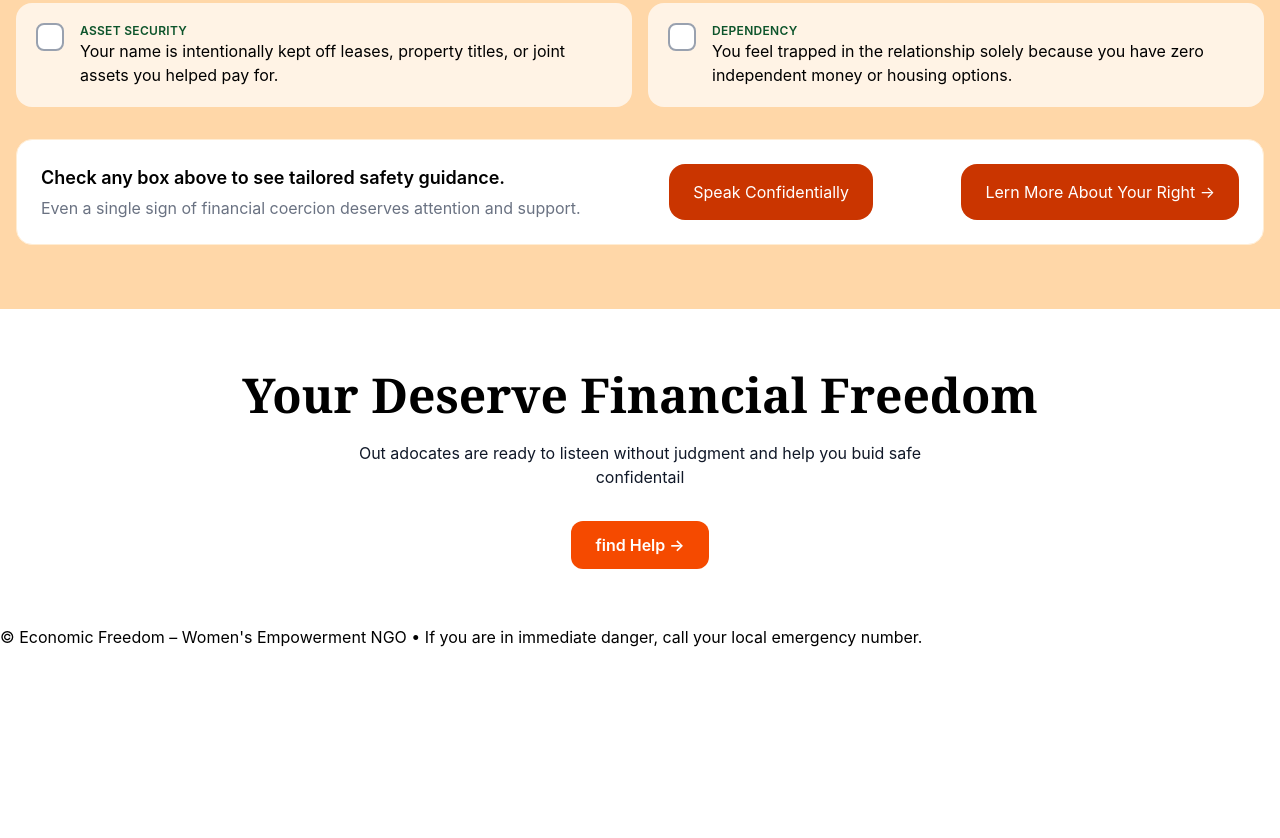
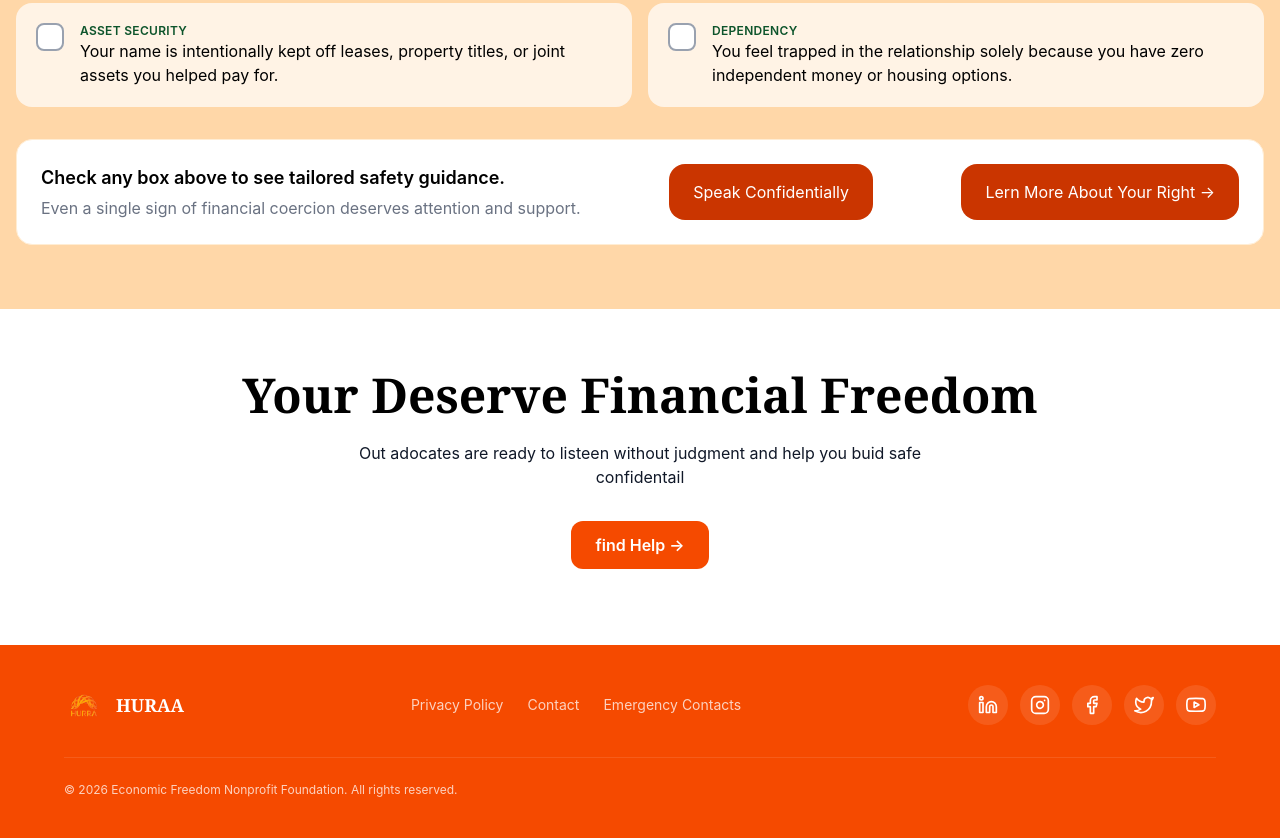
Before and after one commit to ABDELKBIR-FALH/Abdelkbirfalh-finalproject-html-css, a website: page public/pages/awareness.html in a window 1280 px wide. Shown: the part 2746-3584 px from the top of the page. Before the commit the page ends 3395 px from the top, so only its background shows below. Drawn offline with Linux system fonts and the light colour scheme.

Commit message:
add footer

```diff
--- a/public/pages/awareness.html
+++ b/public/pages/awareness.html
@@ -209,10 +209,73 @@
  </section>
 
 </main>
+<footer class="bg-orange-600 text-white/75 px-4 py-10 mt-5">
+  <div class="max-w-6xl mx-auto flex flex-col md:flex-row items-center justify-between gap-6 text-sm">
 
-<footer>
-  <p>© Economic Freedom – Women's Empowerment NGO • If you are in immediate danger, call your local emergency number.</p>
+    <!-- logo-->
+    <div class="flex items-center gap-3 text-white">
+        <img class="w-10 h-auto" src="../images/LOGO-removebg.png" alt="Logo">
+
+      <span class="font-serif font-bold text-lg">HURAA</span>
+    </div>
+
+    <!-- links-->
+    <nav class="flex gap-6">
+      <a href="#" class="hover:text-white">Privacy Policy</a>
+      <a href="#" class="hover:text-white">Contact</a>
+      <a href="#" class="hover:text-white">Emergency Contacts</a>
+    </nav>
+
+    <!-- sociale media-->
+    <div class="flex gap-3">
+
+      <!-- LinkedIn -->
+      <a href="#" aria-label="LinkedIn" class="size-10 rounded-full bg-white/10 hover:bg-brand text-white grid place-items-center transition">
+        <svg class="size-5" viewBox="0 0 24 24" fill="none" stroke="currentColor" stroke-width="2" stroke-linecap="round" stroke-linejoin="round">
+          <path d="M16 8a6 6 0 0 1 6 6v7h-4v-7a2 2 0 0 0-2-2 2 2 0 0 0-2 2v7h-4v-7a6 6 0 0 1 6-6z"/>
+          <rect x="2" y="9" width="4" height="12"/><circle cx="4" cy="4" r="2"/>
+        </svg>
+      </a>
+
+      <!-- Instagram -->
+      <a href="#" aria-label="Instagram" class="size-10 rounded-full bg-white/10 hover:bg-brand text-white grid place-items-center transition">
+        <svg class="size-5" viewBox="0 0 24 24" fill="none" stroke="currentColor" stroke-width="2" stroke-linecap="round" stroke-linejoin="round">
+          <rect x="2" y="2" width="20" height="20" rx="5" ry="5"/>
+          <path d="M16 11.37A4 4 0 1 1 12.63 8 4 4 0 0 1 16 11.37z"/>
+          <line x1="17.5" y1="6.5" x2="17.51" y2="6.5"/>
+        </svg>
+      </a>
+
+      <!-- Facebook -->
+      <a href="#" aria-label="Facebook" class="size-10 rounded-full bg-white/10 hover:bg-brand text-white grid place-items-center transition">
+        <svg class="size-5" viewBox="0 0 24 24" fill="none" stroke="currentColor" stroke-width="2" stroke-linecap="round" stroke-linejoin="round">
+          <path d="M18 2h-3a5 5 0 0 0-5 5v3H7v4h3v8h4v-8h3l1-4h-4V7a1 1 0 0 1 1-1h3z"/>
+        </svg>
+      </a>
+
+      <!-- X / Twitter -->
+      <a href="#" aria-label="Twitter" class="size-10 rounded-full bg-white/10 hover:bg-brand text-white grid place-items-center transition">
+        <svg class="size-5" viewBox="0 0 24 24" fill="none" stroke="currentColor" stroke-width="2" stroke-linecap="round" stroke-linejoin="round">
+          <path d="M23 3a10.9 10.9 0 0 1-3.14 1.53 4.48 4.48 0 0 0-7.86 3v1A10.66 10.66 0 0 1 3 4s-4 9 5 13a11.64 11.64 0 0 1-7 2c9 5 20 0 20-11.5a4.5 4.5 0 0 0-.08-.83A7.72 7.72 0 0 0 23 3z"/>
+        </svg>
+      </a>
+
+      <!-- YouTube -->
+      <a href="#" aria-label="YouTube" class="size-10 rounded-full bg-white/10 hover:bg-brand text-white grid place-items-center transition">
+        <svg class="size-5" viewBox="0 0 24 24" fill="none" stroke="currentColor" stroke-width="2" stroke-linecap="round" stroke-linejoin="round">
+          <path d="M22.54 6.42a2.78 2.78 0 0 0-1.94-2C18.88 4 12 4 12 4s-6.88 0-8.6.46a2.78 2.78 0 0 0-1.94 2A29 29 0 0 0 1 11.75a29 29 0 0 0 .46 5.33A2.78 2.78 0 0 0 3.4 19c1.72.46 8.6.46 8.6.46s6.88 0 8.6-.46a2.78 2.78 0 0 0 1.94-2 29 29 0 0 0 .46-5.25 29 29 0 0 0-.46-5.33z"/>
+          <polygon points="9.75 15.02 15.5 11.75 9.75 8.48 9.75 15.02"/>
+        </svg>
+      </a>
+
+    </div>
+  </div>
+
+  <p class="max-w-6xl mx-auto border-t border-white/10 mt-8 pt-6 text-xs text-center md:text-left">
+    © 2026 Economic Freedom Nonprofit Foundation. All rights reserved.
+  </p>
 </footer>
+
 
 </body>
 </html>
```
